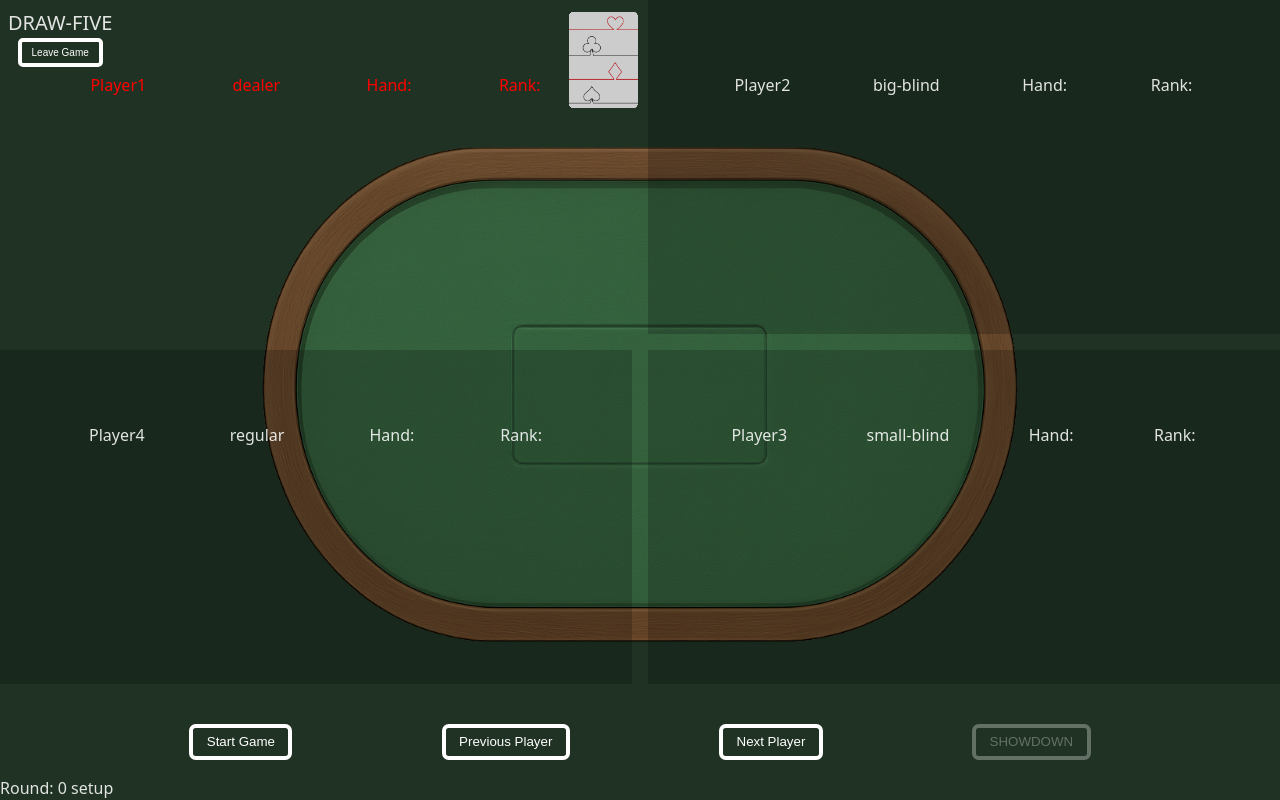
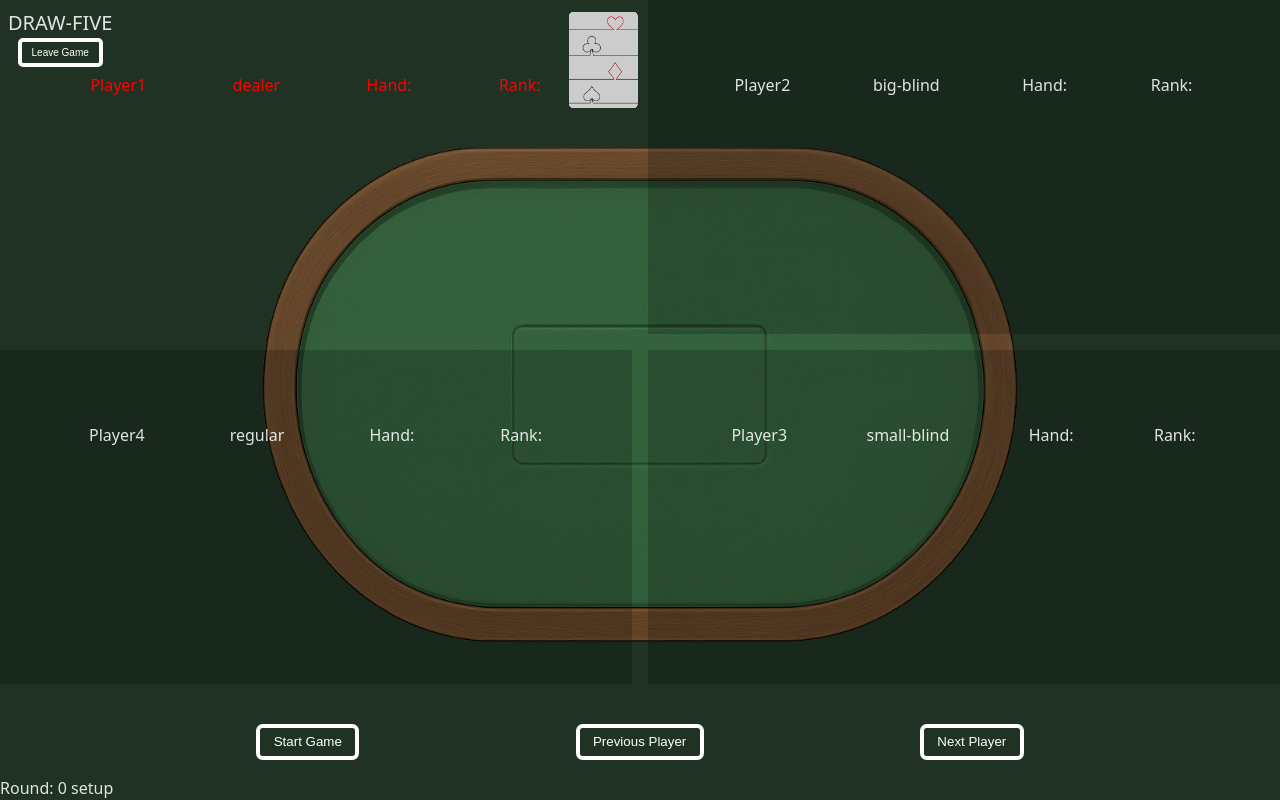
Before and after one commit to Marcaus-Cruz/le-casino, a React (Vite) app: page / in a window 1280 px wide. Both pictures are taken after a click on the button "DRAWFIVE". Built offline with nearby package versions, Linux system fonts and the light colour scheme.

Commit message:
Allow controls of incrementing round and rotating

```diff
--- a/src/components/Table.tsx
+++ b/src/components/Table.tsx
@@ -45,6 +45,13 @@ const Table = ({
       setGamePhase(tableModel.stage);
    };
 
+   const nextRound = () => {
+      tableModel.nextRound();
+      setRoundIndex(tableModel.roundIndex);
+      setGamePhase(tableModel.stage);
+      setCurrentPlayerIndex(tableModel.currentPlayerIndex);
+   };
+
    const discardHandler = (cards: CardData[], playerPosition: number): void => {
       console.log('[Table][discardHandler]', { cards });
 
@@ -60,7 +67,12 @@ const Table = ({
             <TableHeader selectedGame={selectedGame} onGameLeave={onGameLeave} />
 
             <GameInfo game={tableModel} />
-            <Controls startGame={startGame} changePlayer={changePlayer} submitCards={submitCards} />
+            <Controls
+               startGame={startGame}
+               changePlayer={changePlayer}
+               submitCards={submitCards}
+               nextRound={nextRound}
+            />
 
             <div className='deck-container'>
                <PileOCards cards={currentDeck} className='deck' />
@@ -98,32 +110,34 @@ type ControlsProps = {
    startGame: () => void;
    changePlayer: (iterator: number) => void;
    submitCards: () => void;
+   nextRound: () => void;
 };
-const Controls = ({ startGame, changePlayer, submitCards }: ControlsProps) => {
+const Controls = ({ startGame, changePlayer, submitCards, nextRound }: ControlsProps) => {
    const TableModel = useContext(TableContext);
+
+   const isBeginning = TableModel.stage === 'setup';
+   const canSwitchPlayers = !['ready-for-showdown', 'showdown'].includes(TableModel.stage);
+   const canSubmitCards = TableModel.stage === 'ready-for-showdown';
+   const canNextRound = TableModel.stage === 'showdown';
 
    return (
       <div className='controls'>
-         {/* // TODO: create a Button component */}
-         {TableModel.roundIndex === 0 && (
+         {isBeginning && (
             <button className='btn' onClick={startGame}>
-               Start Game
+               {`${isBeginning && TableModel.roundIndex === 0 ? 'Start Game' : 'Deal'}`}
             </button>
          )}
-         <button
-            className='btn'
-            disabled={['ready-for-showdown', 'showdown'].includes(TableModel.stage)}
-            onClick={() => changePlayer(-1)}
-         >
+         {canSwitchPlayers && (
+            <button className='btn' onClick={() => changePlayer(-1)}>
                Previous Player
             </button>
-         <button
-            className='btn'
-            disabled={['ready-for-showdown', 'showdown'].includes(TableModel.stage)}
-            onClick={() => changePlayer(1)}
-         >
+         )}
+         {canSwitchPlayers && (
+            <button className='btn' onClick={() => changePlayer(1)}>
                Next Player
             </button>
+         )}
+         {canSubmitCards && (
             <button
                className='btn'
                onClick={submitCards}
@@ -131,6 +145,12 @@ const Controls = ({ startGame, changePlayer, submitCards }: ControlsProps) => {
             >
                SHOWDOWN
             </button>
+         )}
+         {canNextRound && (
+            <button className='btn' onClick={nextRound} disabled={TableModel.stage !== 'showdown'}>
+               Next Round
+            </button>
+         )}
       </div>
    );
 };
```
Lines whose indentation alone changed are shown as unchanged.
